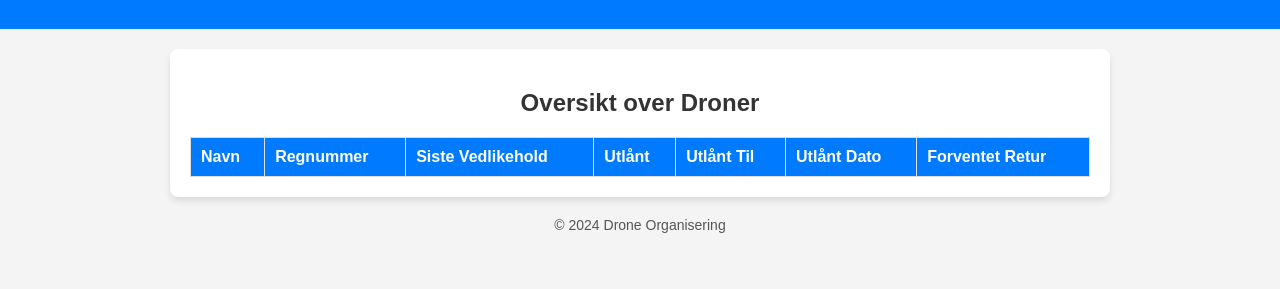
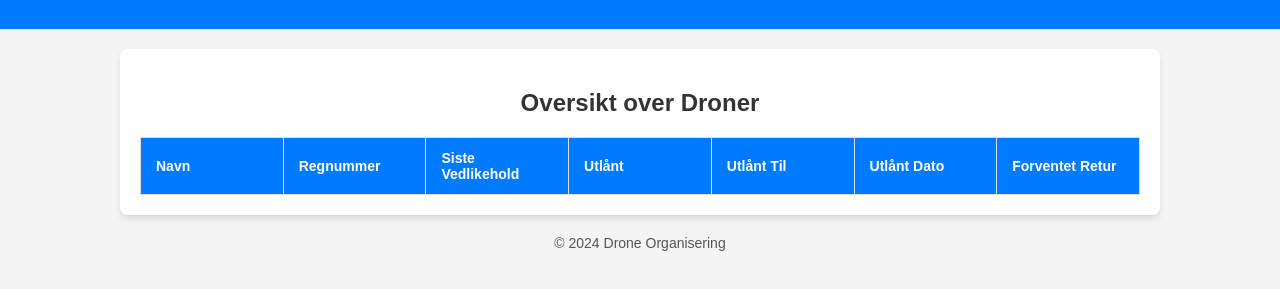
Before and after one commit to DjDoon/GlemmenDRF-CRM, a plain HTML site: page bruker.html in a window 1280 px wide. Shown: the part 71-360 px from the top of the page. Drawn offline with Linux system fonts and the light colour scheme.

Commit message:
Update style.css

```diff
--- a/style.css
+++ b/style.css
@@ -13,7 +13,7 @@ header {
 }
 
 main {
-    max-width: 900px;
+    max-width: 1000px; /* Increased width for main content */
     margin: 20px auto;
     background-color: white;
     padding: 20px;
@@ -64,6 +64,7 @@ table {
     width: 100%;
     border-collapse: collapse;
     margin-top: 20px;
+    table-layout: fixed; /* Ensures even distribution of columns */
 }
 
 table thead {
@@ -72,9 +73,19 @@ table thead {
 }
 
 table th, table td {
-    padding: 10px;
+    padding: 12px 15px; /* Increased padding for a better look */
     text-align: left;
     border: 1px solid #ddd;
+    font-size: 14px;
+}
+
+table th {
+    width: auto;
+}
+
+table td {
+    width: auto;
+    word-wrap: break-word; /* Wrap text if needed */
 }
 
 table tr:nth-child(even) {
```
